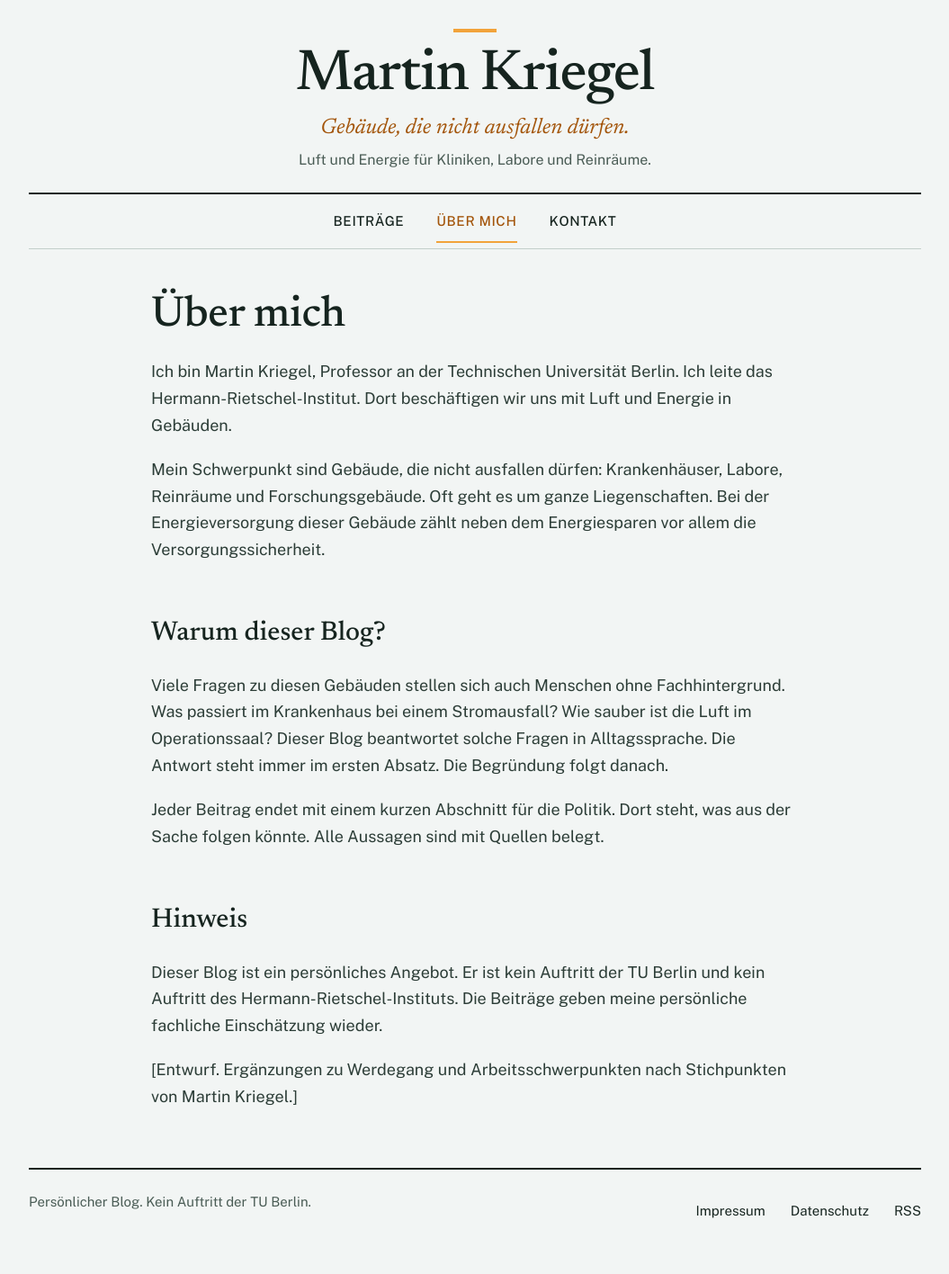
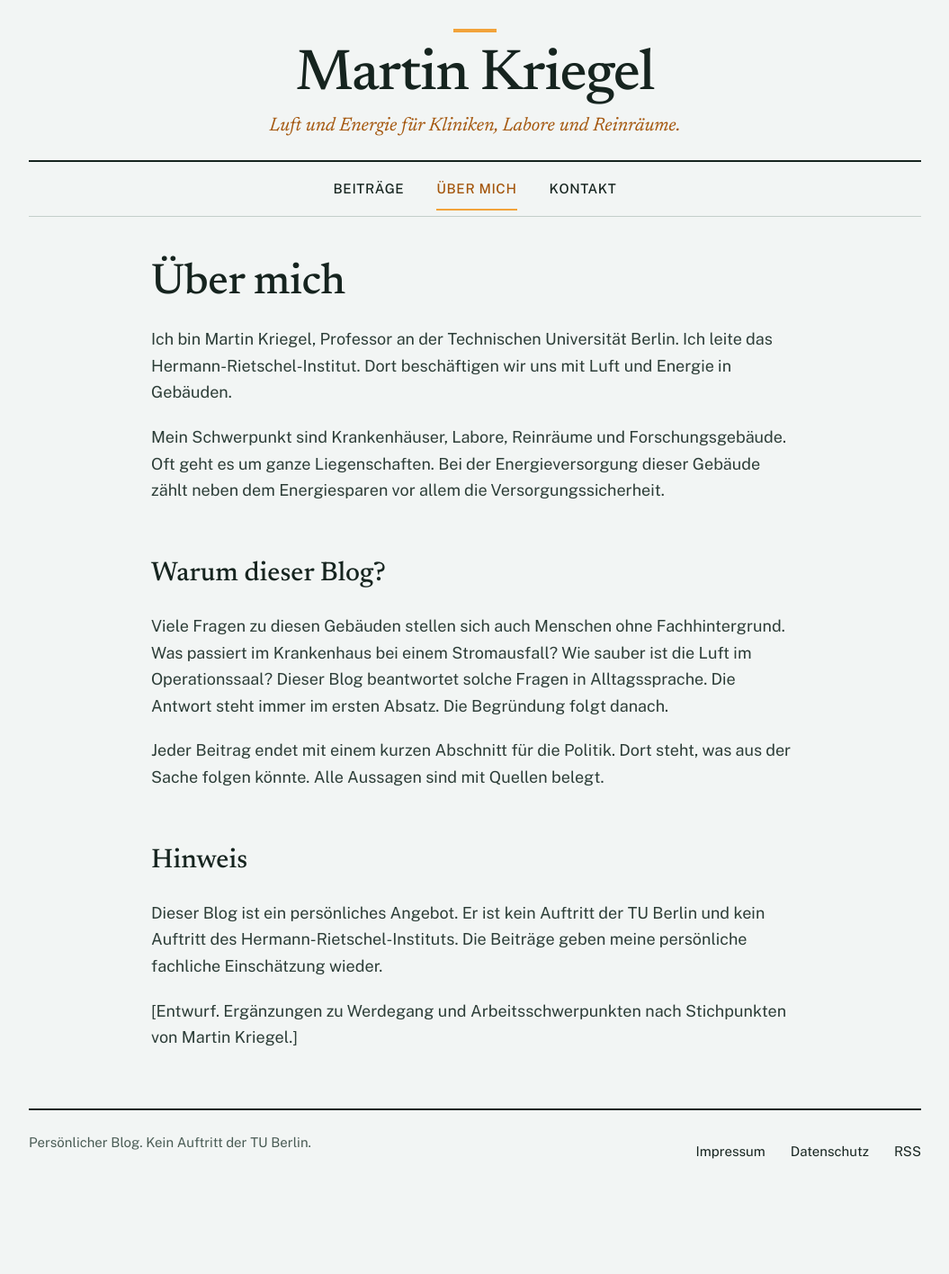
Before and after one commit to 6wgv9g46vr-hash/martinkriegel.de, a Jekyll site: the page built from ueber-mich.md, in a window 1280 px wide. Shown: the whole page at 90% size, without its empty margins (112-1167 px from the left). Built offline with Jekyll 4.4.1, drawn with Linux system fonts in a browser that asks for light colours; after the commit the page ends 1350 px from its top, so only the background shows below that.

Commit message:
Slogan entfernt, Unterzeile 'Luft und Energie für Kliniken, Labore und Reinräume.'
Co-Authored-By: Claude Fable 5.1 <noreply@anthropic.com>
Claude-Session: https://claude.ai/code/session_01GszcacnuAtiBqKaCS5ZF8U

```diff
--- a/_config.yml
+++ b/_config.yml
@@ -1,6 +1,5 @@
 title: Martin Kriegel
-tagline: Gebäude, die nicht ausfallen dürfen.
-subline: Luft und Energie für Kliniken, Labore und Reinräume.
+tagline: Luft und Energie für Kliniken, Labore und Reinräume.
 description: >-
   Antworten auf Fragen zu Kliniken, Laboren, Reinräumen und Forschungsgebäuden.
   Jeder Beitrag beantwortet eine Frage. Die Antwort steht im ersten Absatz.
--- a/_includes/header.html
+++ b/_includes/header.html
@@ -1,7 +1,6 @@
 <header class="site-header{% if page.url == '/' %} site-header--home{% endif %}">
   <a class="site-title" href="{{ '/' | relative_url }}">{{ site.title }}</a>
   <p class="site-tagline">{{ site.tagline }}</p>
-  <p class="site-subline">{{ site.subline }}</p>
 </header>
 <nav class="site-nav" aria-label="Hauptnavigation">
   <a href="{{ '/beitraege/' | relative_url }}"{% if page.url contains '/beitraege/' %} aria-current="page"{% endif %}>Beiträge</a>
--- a/assets/css/style.css
+++ b/assets/css/style.css
@@ -147,16 +147,11 @@ img { max-width: 100%; height: auto; display: block; }
   margin: 4px 0 0;
   font-family: var(--serif);
   font-style: italic;
-  font-size: clamp(20px, 3vw, 30px);
-  line-height: 1.2;
+  font-size: clamp(19px, 2.6vw, 26px);
+  line-height: 1.25;
   color: var(--accent-text);
 }
-.site-subline {
-  margin: 0;
-  font-size: 16px;
-  color: var(--muted);
-}
-.site-header:not(.site-header--home) .site-tagline { font-size: clamp(18px, 2.4vw, 24px); }
+.site-header:not(.site-header--home) .site-tagline { font-size: clamp(17px, 2.2vw, 21px); }
 
 .site-nav {
   display: flex;
--- a/ueber-mich.md
+++ b/ueber-mich.md
@@ -6,7 +6,7 @@ description: Martin Kriegel, Professor an der TU Berlin und Leiter des Hermann-R
 
 Ich bin Martin Kriegel, Professor an der Technischen Universität Berlin. Ich leite das Hermann-Rietschel-Institut. Dort beschäftigen wir uns mit Luft und Energie in Gebäuden.
 
-Mein Schwerpunkt sind Gebäude, die nicht ausfallen dürfen: Krankenhäuser, Labore, Reinräume und Forschungsgebäude. Oft geht es um ganze Liegenschaften. Bei der Energieversorgung dieser Gebäude zählt neben dem Energiesparen vor allem die Versorgungssicherheit.
+Mein Schwerpunkt sind Krankenhäuser, Labore, Reinräume und Forschungsgebäude. Oft geht es um ganze Liegenschaften. Bei der Energieversorgung dieser Gebäude zählt neben dem Energiesparen vor allem die Versorgungssicherheit.
 
 ## Warum dieser Blog?
 
```
